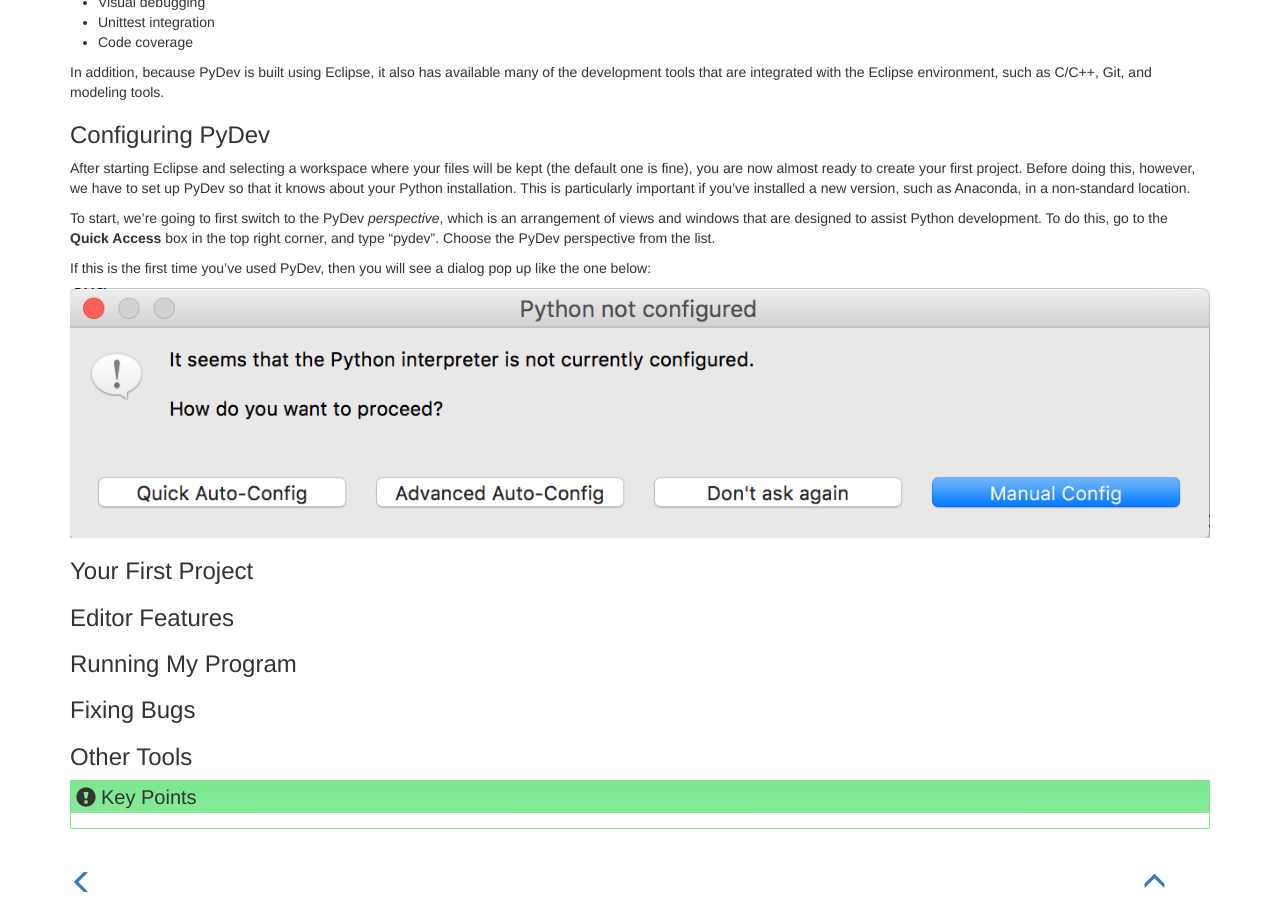
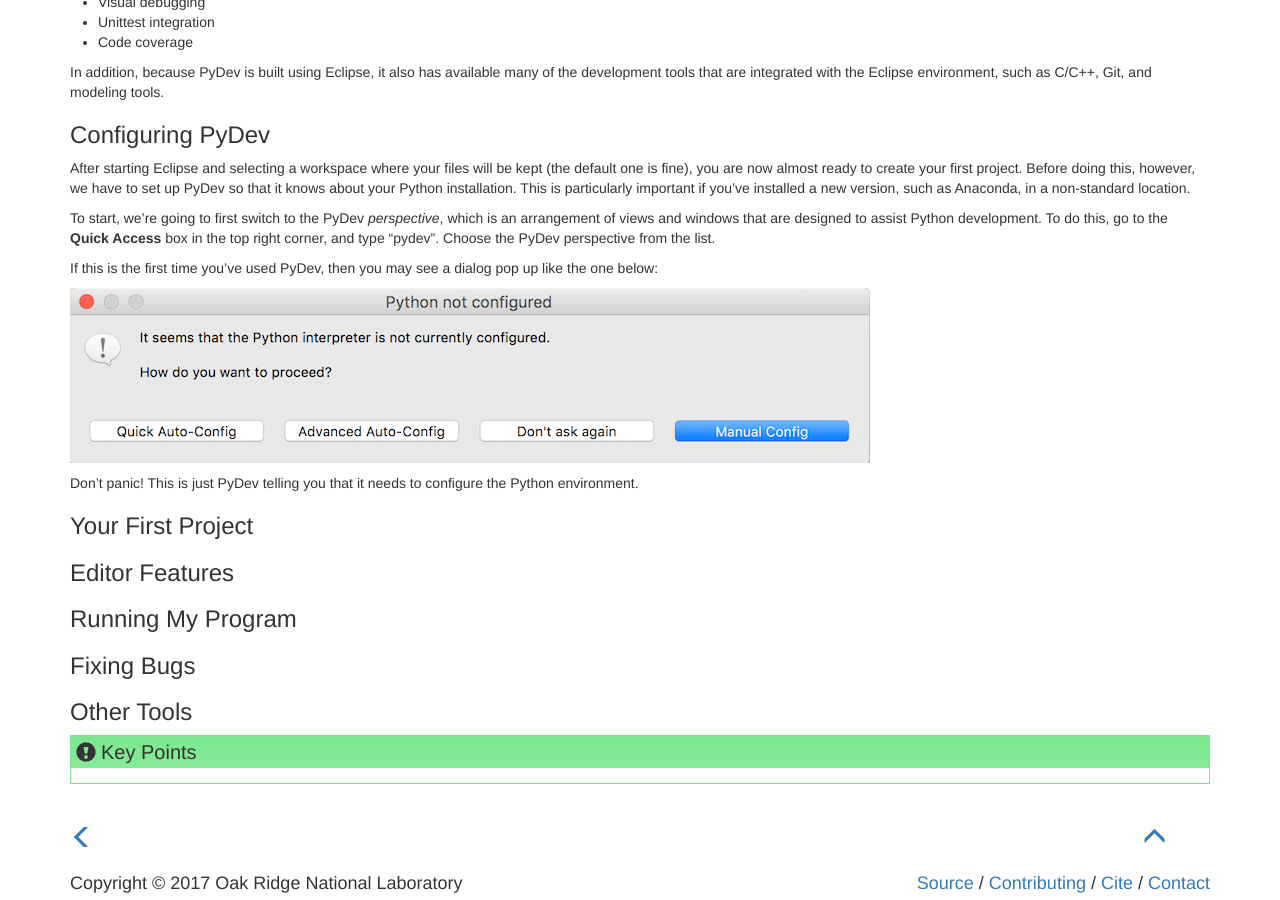
Before and after one commit to ornl-ssd/python-dev-env, a Jekyll site: the page built from _episodes/03-pydev.md, in a window 1280 px wide and 900 px high, scrolled down 615 px. Built offline with Jekyll 4.4.1, drawn with Linux system fonts in a browser that asks for light colours.

Commit message:
Make image smaller
Signed-off-by: Watson, Gregory <g.watson@computer.org>

```diff
--- a/_episodes/03-pydev.md
+++ b/_episodes/03-pydev.md
@@ -41,9 +41,11 @@
 are designed to assist Python development. To do this, go to the **Quick Access**  box in the top right corner, and
 type "pydev". Choose the PyDev perspective from the list.
 
-If this is the first time you've used PyDev, then you will see a dialog pop up like the one below:
+If this is the first time you've used PyDev, then you may see a dialog pop up like the one below:
 
 ![Python not configured dialog]({{ site.github.url }}/fig/03-pydev-dialog.png)
+
+Don't panic! This is just PyDev telling you that it needs to configure the Python environment.
 
 ### Your First Project
 
```
Also changed, not shown: fig/03-pydev-dialog.png.
